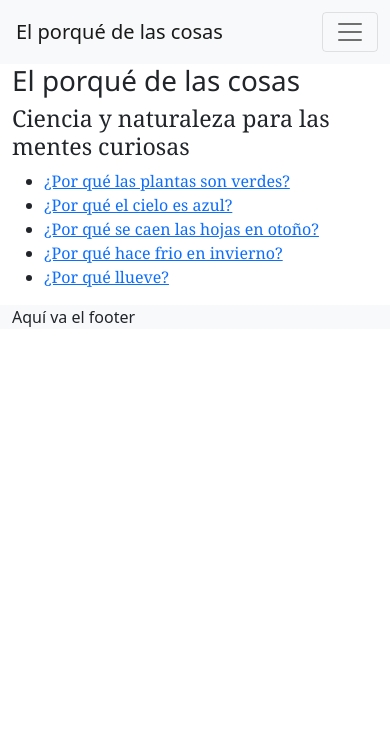
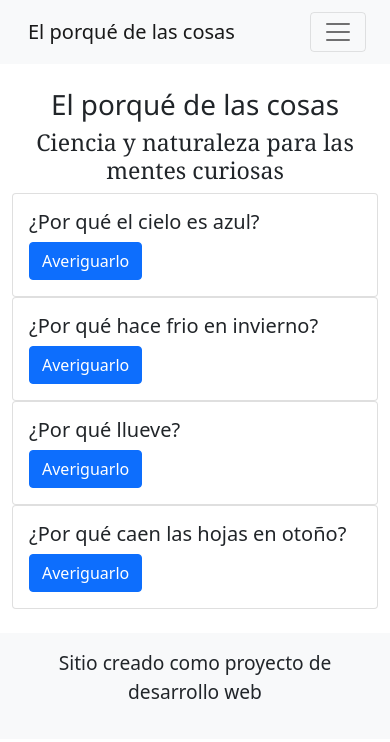
Before and after one commit to MaruBianchi/el-porque-de-las-cosas, a plain HTML site: page index.html in a window 390 px wide. Drawn offline with nearby package versions, Linux system fonts and the light colour scheme.

Commit message:
Ahora es responsive

```diff
--- a/index.html
+++ b/index.html
@@ -1,6 +1,8 @@
 <!DOCTYPE html>
-<html>
+<html lang="es">
   <head>
+    <meta charset="UTF-8" />
+    <meta name="viewport" content="width=device-width, initial-scale=1.0" />
     <link rel="stylesheet" href="style.css" />
     <link
       href="https://cdn.jsdelivr.net/npm/bootstrap@5.0.2/dist/css/bootstrap.min.css"
@@ -13,10 +15,8 @@
 
   <body>
     <header class="container-fluid bg-light">
-      <nav class="navbar navbar-expand-lg navbar-light">
-        <a class="navbar-brand m-1" href="#">
-          <div>El porqué de las cosas</div>
-        </a>
+      <nav class="navbar navbar-expand-lg navbar-light container">
+        <a class="navbar-brand m-1" href="#"> El porqué de las cosas </a>
         <button
           class="navbar-toggler"
           type="button"
@@ -29,13 +29,12 @@
           <span class="navbar-toggler-icon"></span>
         </button>
         <div class="collapse navbar-collapse" id="navbarNavDropdown">
-          <ul class="navbar-nav">
-            <li class="nav-item margin-left:3">
+          <ul class="navbar-nav ms-auto">
+            <li class="nav-item">
               <a class="nav-link active" aria-current="page" href="index.html"
                 >Inicio</a
               >
             </li>
-
             <li class="nav-item dropdown">
               <a
                 class="nav-link dropdown-toggle"
@@ -66,21 +65,51 @@
       </nav>
     </header>
 
-    <main class="container">
-      <h1 id="titulo_principal">El porqué de las cosas</h1>
+    <main class="container mt-4">
+      <h1 id="titulo_principal" class="text-center">El porqué de las cosas</h1>
 
-      <h3>Ciencia y naturaleza para las mentes curiosas</h3>
+      <h3 class="text-center">Ciencia y naturaleza para las mentes curiosas</h3>
 
-      <ul>
-        <li><a href="pasto.html">¿Por qué las plantas son verdes?</a></li>
-        <li><a href="cielo.html">¿Por qué el cielo es azul?</a></li>
-        <li><a href="otoño.html">¿Por qué se caen las hojas en otoño?</a></li>
-        <li><a href="frio.html">¿Por qué hace frio en invierno?</a></li>
-        <li><a href="lluvia.html">¿Por qué llueve?</a></li>
-      </ul>
+      <div class="row">
+        <div class="col-sm-6">
+          <div class="card">
+            <div class="card-body">
+              <h5 class="card-title">¿Por qué el cielo es azul?</h5>
+
+              <a href="cielo.html" class="btn btn-primary">Averiguarlo</a>
+            </div>
+          </div>
+        </div>
+        <div class="col-sm-6">
+          <div class="card">
+            <div class="card-body">
+              <h5 class="card-title">¿Por qué hace frio en invierno?</h5>
+              <a href="frio.html" class="btn btn-primary">Averiguarlo</a>
+            </div>
+          </div>
+        </div>
+        <div class="col-sm-6">
+          <div class="card">
+            <div class="card-body">
+              <h5 class="card-title">¿Por qué llueve?</h5>
+              <a href="lluvia.html" class="btn btn-primary">Averiguarlo</a>
+            </div>
+          </div>
+        </div>
+        <div class="col-sm-6">
+          <div class="card">
+            <div class="card-body">
+              <h5 class="card-title">¿Por qué caen las hojas en otoño?</h5>
+              <a href="otoño.html" class="btn btn-primary">Averiguarlo</a>
+            </div>
+          </div>
+        </div>
+      </div>
     </main>
 
-    <footer class="container-fluid bg-light">Aquí va el footer</footer>
+    <footer class="container-fluid bg-light text-center mt-4 py-3">
+      <p>Sitio creado como proyecto de desarrollo web</p>
+    </footer>
 
     <script
       src="https://cdn.jsdelivr.net/npm/bootstrap@5.0.2/dist/js/bootstrap.bundle.min.js"
```
Also changed, not shown: cielo.html (+29 -14 lines), lluvia.html (+3 -1 lines).
